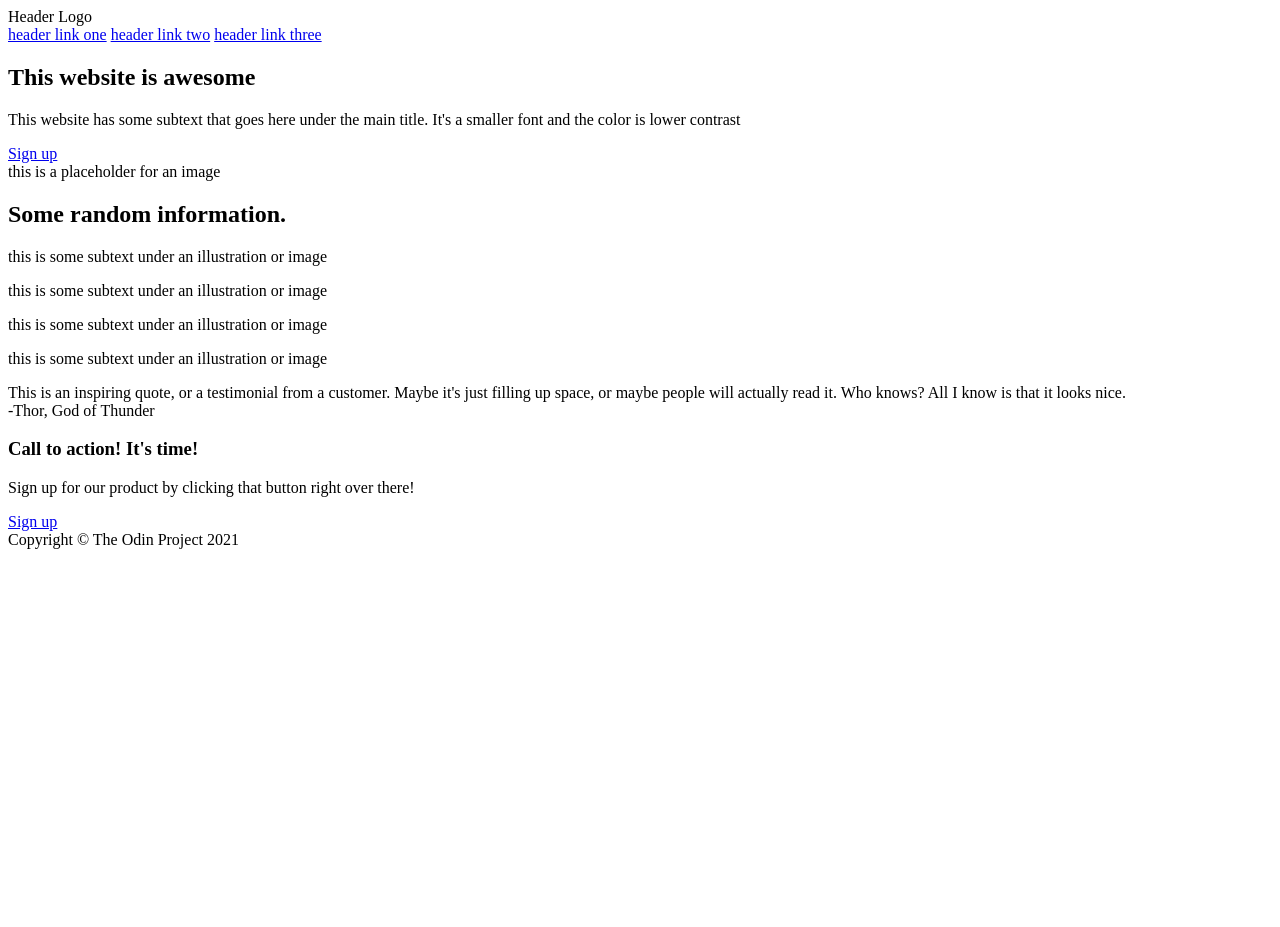
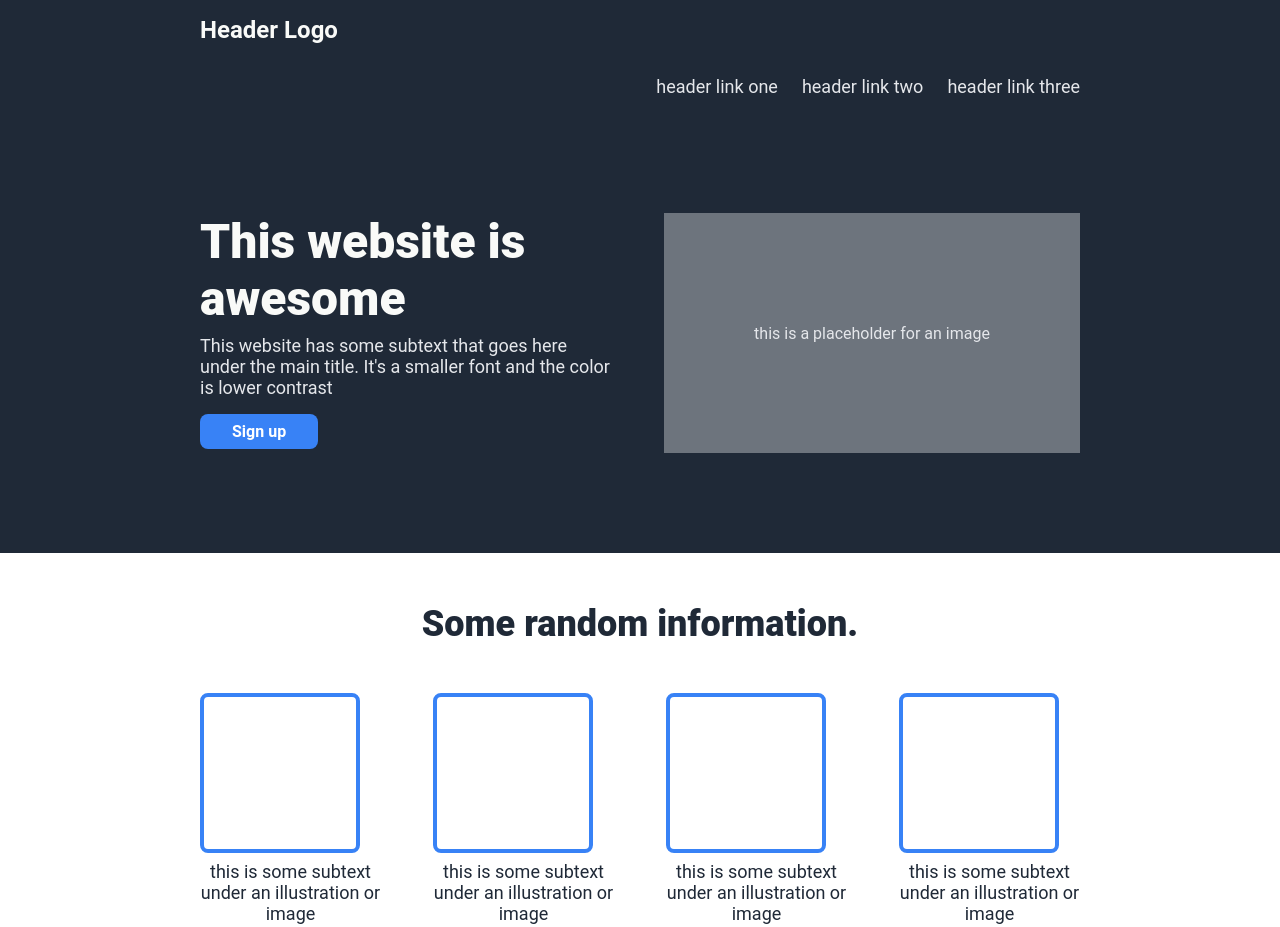
Before and after one commit to noorbaby/header_logo, a plain HTML site: page index.html in a window 1280 px wide. Shown: the top 927 px of the page. Before the commit the page ends 800 px from the top, so only its background shows below. Drawn offline with Linux system fonts and the light colour scheme.

Commit message:
all done :)
css done :)

```diff
--- a/index.html
+++ b/index.html
@@ -1,6 +1,7 @@
 <!DOCTYPE html>
 <html lang="en">
   <head>
+    <link rel="stylesheet" href="style.css" />
     <meta charset="UTF-8" />
     <meta name="viewport" content="width=device-width, initial-scale=1.0" />
     <title>Header Logo</title>
--- /dev/null
+++ b/style.css
@@ -0,0 +1,168 @@
+* {
+  margin: 0;
+  padding: 0;
+  box-sizing: border-box;
+  font-family: "Roboto", sans-serif;
+}
+
+/* Header and Navigation */
+header,
+nav {
+  background-color: #1f2937;
+  padding: 16px 200px;
+  display: flex;
+  justify-content: flex-end;
+  align-items: center;
+}
+
+header {
+  color: #f9faf8;
+  font-size: 24px;
+  font-weight: bold;
+  justify-content: flex-start;
+}
+
+nav a {
+  color: #e5e7eb;
+  text-decoration: none;
+  font-size: 18px;
+  margin-left: 24px;
+}
+
+/* Hero Section */
+.hero {
+  background-color: #1f2937;
+  padding: 100px 200px;
+  display: flex;
+  justify-content: space-between;
+  gap: 48px;
+}
+
+.hero-content {
+  flex: 1;
+}
+
+.hero h1 {
+  color: #f9faf8;
+  font-size: 48px;
+  font-weight: 900;
+  margin-bottom: 8px;
+}
+
+.hero p {
+  color: #e5e7eb;
+  font-size: 18px;
+  margin-bottom: 16px;
+}
+
+.button {
+  background-color: #3882f6;
+  color: white;
+  padding: 8px 32px;
+  border-radius: 8px;
+  text-decoration: none;
+  font-weight: bold;
+  border: none;
+  display: inline-block;
+}
+
+.hero-image {
+  flex: 1;
+  background-color: #6d747d;
+  display: flex;
+  align-items: center;
+  justify-content: center;
+  color: #e5e7eb;
+  min-height: 240px;
+}
+
+/* Information Section */
+.info-section {
+  padding: 50px 200px;
+  text-align: center;
+}
+
+.info-section h2 {
+  color: #1f2937;
+  font-size: 36px;
+  font-weight: 900;
+  margin-bottom: 48px;
+}
+
+.info-cards {
+  display: flex;
+  justify-content: center;
+  gap: 52px;
+}
+
+.info-card {
+  max-width: 200px;
+}
+
+.card-image {
+  width: 160px;
+  height: 160px;
+  border: 4px solid #3882f6;
+  border-radius: 8px;
+  margin-bottom: 8px;
+}
+
+.info-card p {
+  color: #1f2937;
+  font-size: 18px;
+}
+
+/* Quote Section */
+.quote-section {
+  background-color: #e5e7eb;
+  padding: 100px 200px;
+}
+
+.quote {
+  font-size: 36px;
+  font-style: italic;
+  font-weight: 300;
+  color: #1f2937;
+  max-width: 800px;
+  margin: 0 auto;
+}
+
+.quote-author {
+  font-weight: bold;
+  font-size: 24px;
+  text-align: right;
+  margin-top: 16px;
+}
+
+/* Call to Action Section */
+.cta-section {
+  padding: 100px 200px;
+}
+
+.cta-container {
+  background-color: #3882f6;
+  color: white;
+  padding: 48px 96px;
+  border-radius: 8px;
+  display: flex;
+  justify-content: space-between;
+  align-items: center;
+}
+
+.cta-container h3 {
+  font-size: 24px;
+  font-weight: bold;
+  margin-bottom: 8px;
+}
+
+.cta-container .button {
+  border: 2px solid white;
+}
+
+/* Footer */
+footer {
+  background-color: #1f2937;
+  color: #f9faf8;
+  text-align: center;
+  padding: 36px 0;
+}
```
